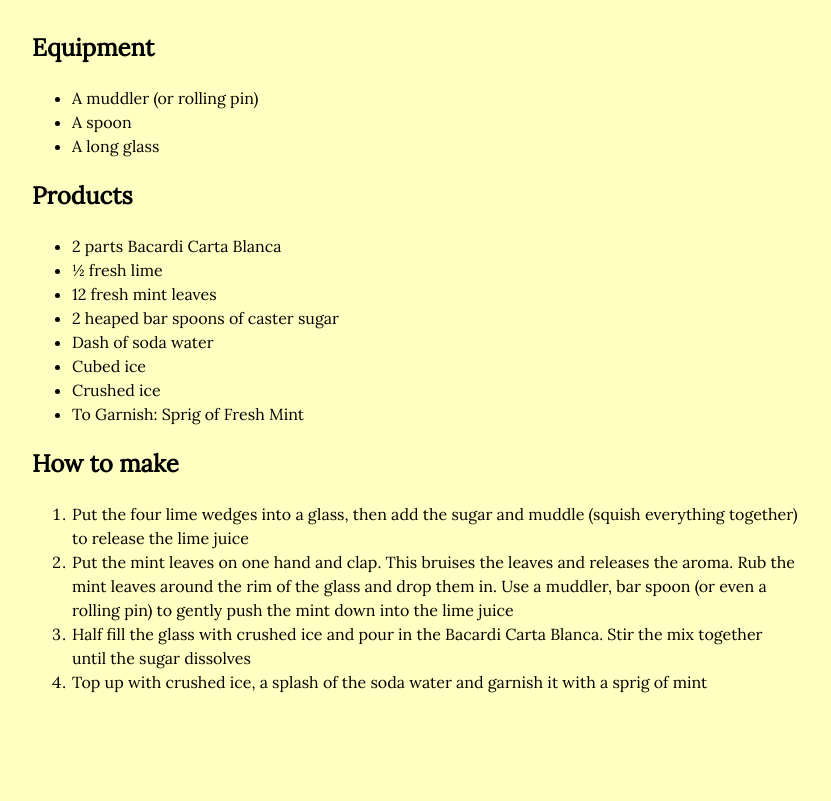
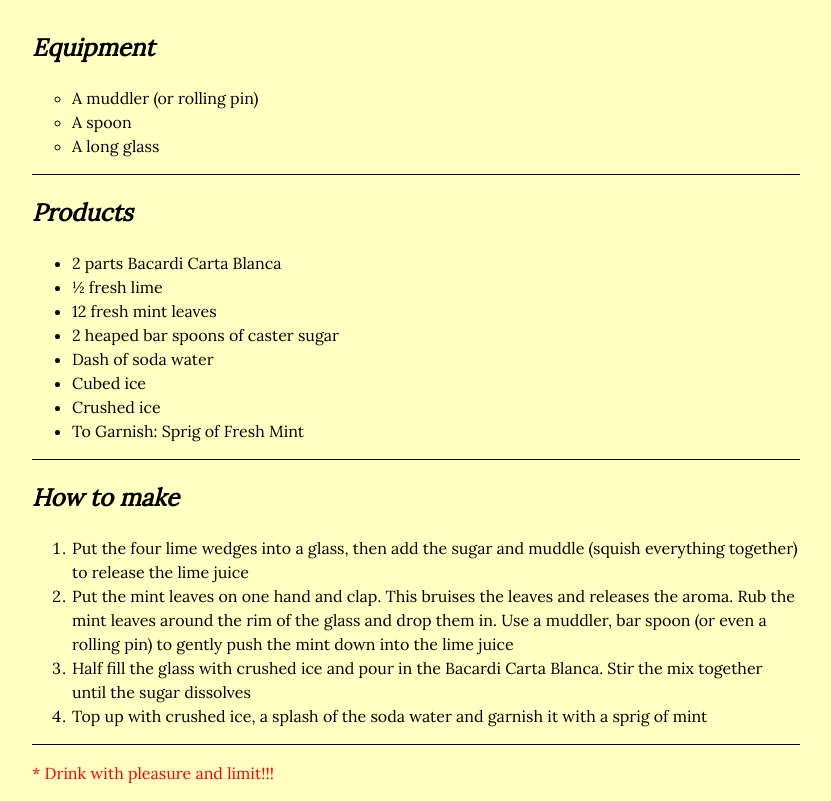
Before and after one commit to taskoff/HTML-CSS, a plain HTML site: page first_step/list/index.html in a window 1280 px wide. Shown: the part 97-898 px from the top of the page, without its empty margins (224-1055 px from the left). Before the commit the page ends 807 px from the top, so only its background shows below. Drawn offline with Linux system fonts and the light colour scheme.

Commit message:
Modified lists

```diff
--- a/first_step/list/index.html
+++ b/first_step/list/index.html
@@ -13,8 +13,8 @@
         <header>
                 <h1>Mojito recept</h1>
         </header>
-        <section>
-            <h2>Equipment</h2>
+        <section class="equipment">
+            <h2 >Equipment</h2>
                 <ul>
                     <li>A muddler (or rolling pin)</li>
                     <li>A spoon</li>
@@ -44,7 +44,7 @@
             </ol>
         </section>
         <footer>
-            <p></p>
+            <p>* Drink with pleasure and limit!!!</p>
         </footer>
 
     </article>
--- a/first_step/list/style.css
+++ b/first_step/list/style.css
@@ -7,3 +7,15 @@
     color: rgb(25,25,255);
     border-bottom: 1px solid;
 }
+
+section {
+    border-bottom: 1px solid
+}
+
+.equipment ul li {
+    list-style-type: circle;
+}
+
+footer p {
+    color: red;
+}
--- a/first_step/list/typography.css
+++ b/first_step/list/typography.css
@@ -6,5 +6,8 @@
 }
 h1 {
     font-size: 2.5em;
+}
 
+h2 {
+    font-style: italic;
 }
```
